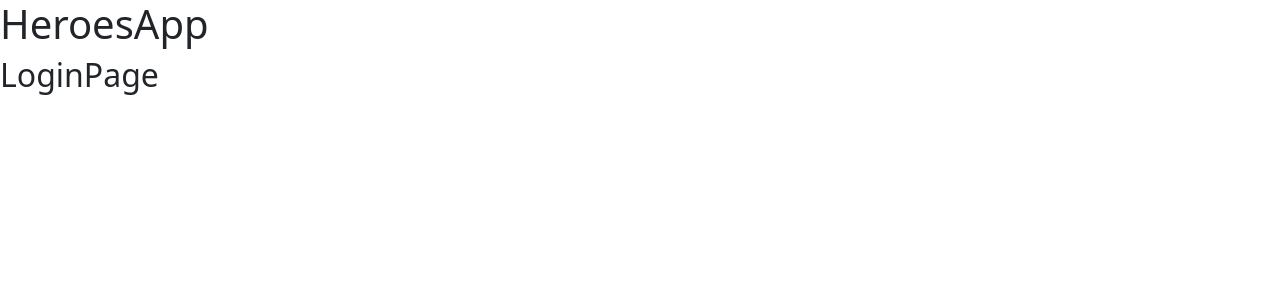
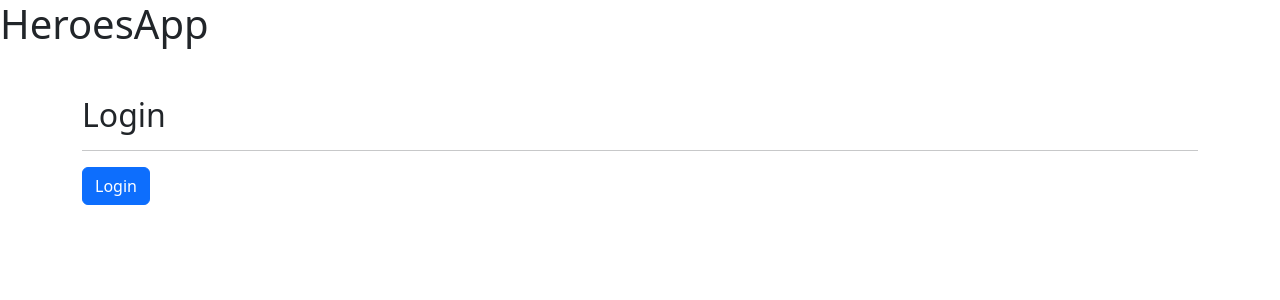
Before and after one commit to fullsnacker/heroes-app, a React (Vite) app: page /login in a window 1280 px wide. Shown: the top 300 px of the page. Built offline with nearby package versions, Linux system fonts and the light colour scheme.

Commit message:
useNavigate

```diff
--- a/src/auth/pages/LoginPage.jsx
+++ b/src/auth/pages/LoginPage.jsx
@@ -1,3 +1,17 @@
+import { useNavigate } from 'react-router-dom';
+
 export const LoginPage = () => {
-	return <h2>LoginPage</h2>;
+	const navigate = useNavigate();
+	const onLogin = () => {
+		navigate('/', { replace: true });
+	};
+	return (
+		<div className="container mt-5">
+			<h2>Login</h2>
+			<hr />
+			<button className="btn btn-primary" onClick={onLogin}>
+				Login
+			</button>
+		</div>
+	);
 };
--- a/src/ui/components/Navbar.jsx
+++ b/src/ui/components/Navbar.jsx
@@ -1,6 +1,13 @@
-import { Link, NavLink } from 'react-router-dom';
+import { Link, NavLink, useNavigate } from 'react-router-dom';
 
 export const Navbar = () => {
+	const navigate = useNavigate();
+
+	const onLogout = () => {
+		navigate('/login', { replace: true });
+		console.log('logout');
+	};
+
 	return (
 		<nav className="navbar navbar-expand-sm navbar-dark bg-dark p-2">
 			<Link className="navbar-brand" to="/">
@@ -32,7 +39,9 @@
 			<div className="navbar-collapse collapse w-100 order-3 dual-collapse2 d-flex justify-content-end">
 				<ul className="navbar-nav ml-auto">
 					<span className="nav-item nav-link text-primary">Fullsnacker</span>
-					<button className="nav-item nav-link btn">Logout</button>
+					<button className="nav-item nav-link btn" onClick={onLogout}>
+						Logout
+					</button>
 				</ul>
 			</div>
 		</nav>
```
